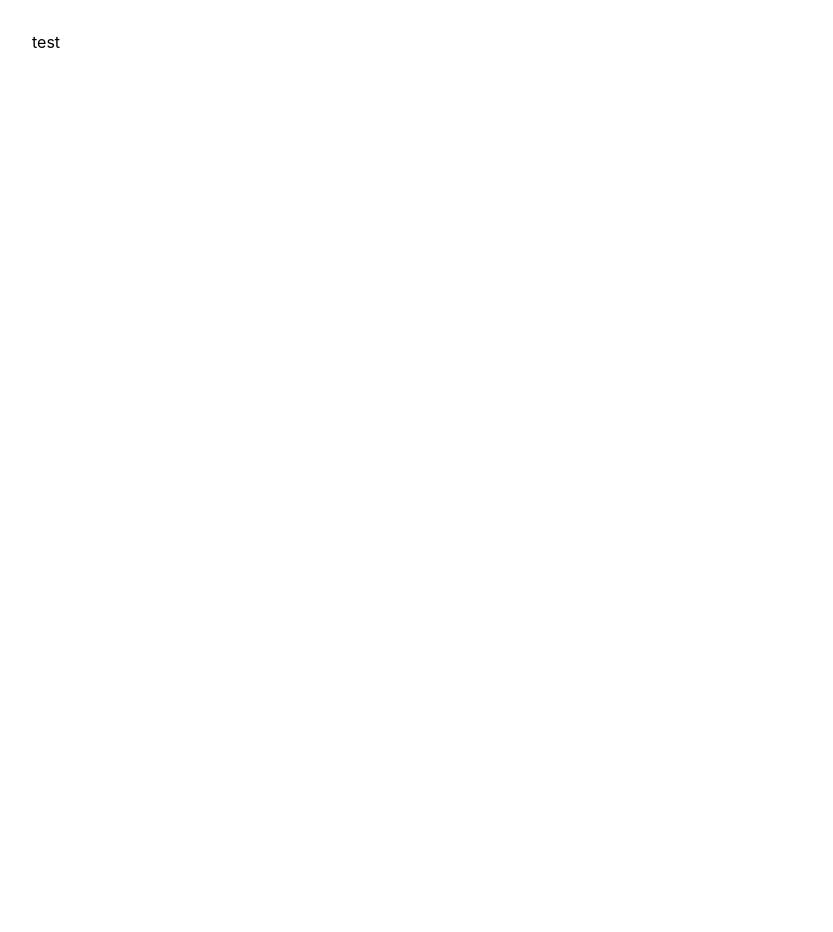
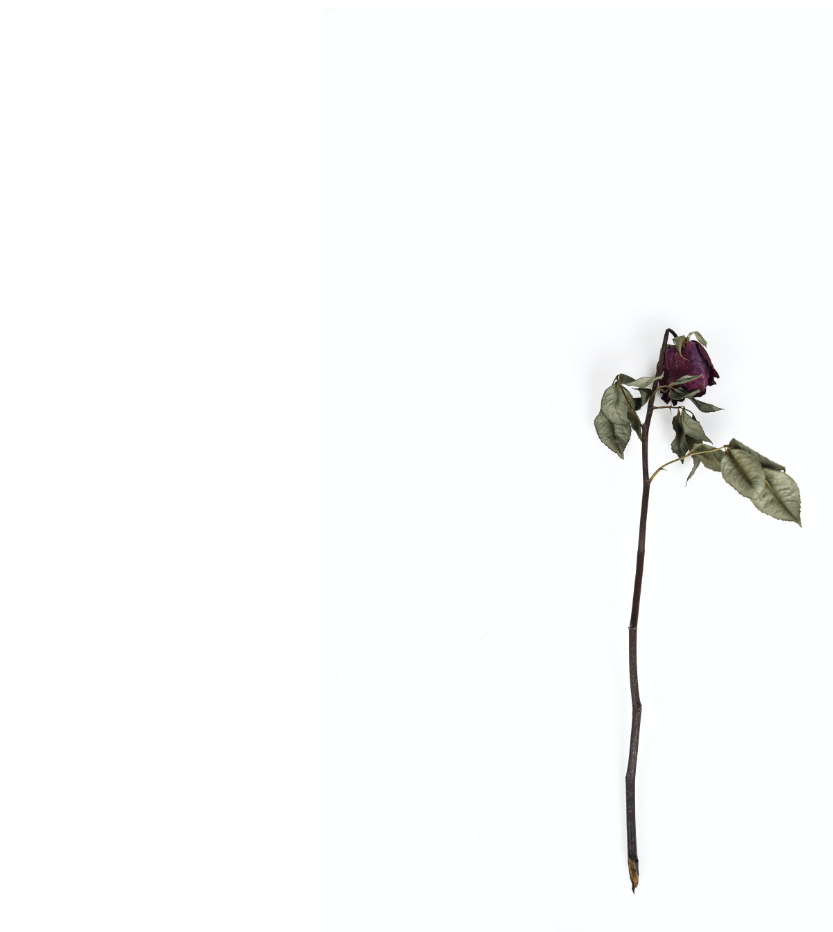
Before and after one commit to Ghost-profile-2000/Fembe, a plain HTML site: page index.html in a window 1280 px wide. Shown: the whole page, without its empty margins (0-833 px from the left). Before the commit the page ends 800 px from the top, so only its background shows below. Drawn offline with Linux system fonts and the light colour scheme.

Commit message:
Fembe Index 001

```diff
--- a/index.html
+++ b/index.html
@@ -2,34 +2,21 @@
 <html lang="en">
   <head>
     <meta charset="utf-8">
-    <title>Tumult Whisk</title>
-    <style>
-		body {
-			margin: 2em;
-			font: 16px -apple-system, sans-serif;
-			line-height: 1.333em;
-		}
-		header {
-			text-align: center;
-		}
-		@media (prefers-color-scheme: dark) {
-			body {
-				background-color: #222;
-				color: #eee;
+    <title>Fembe</title>
+
+		<style>
+			.center {
+			  display: block;
+			  margin-left: auto;
+			  margin-right: auto;
+			  width: 50%;
 			}
-			img {
-				filter: invert(1);
-			}
-		}
-    </style>
+		</style>
   </head>
-
-
 
   <body>
 
-test
+		<img src="fembe.jpg" alt="Love" class="center">
 
-
-  </body>
+ </body>
 </html>
```
Also changed, not shown: FEMBE.jpg (added).
